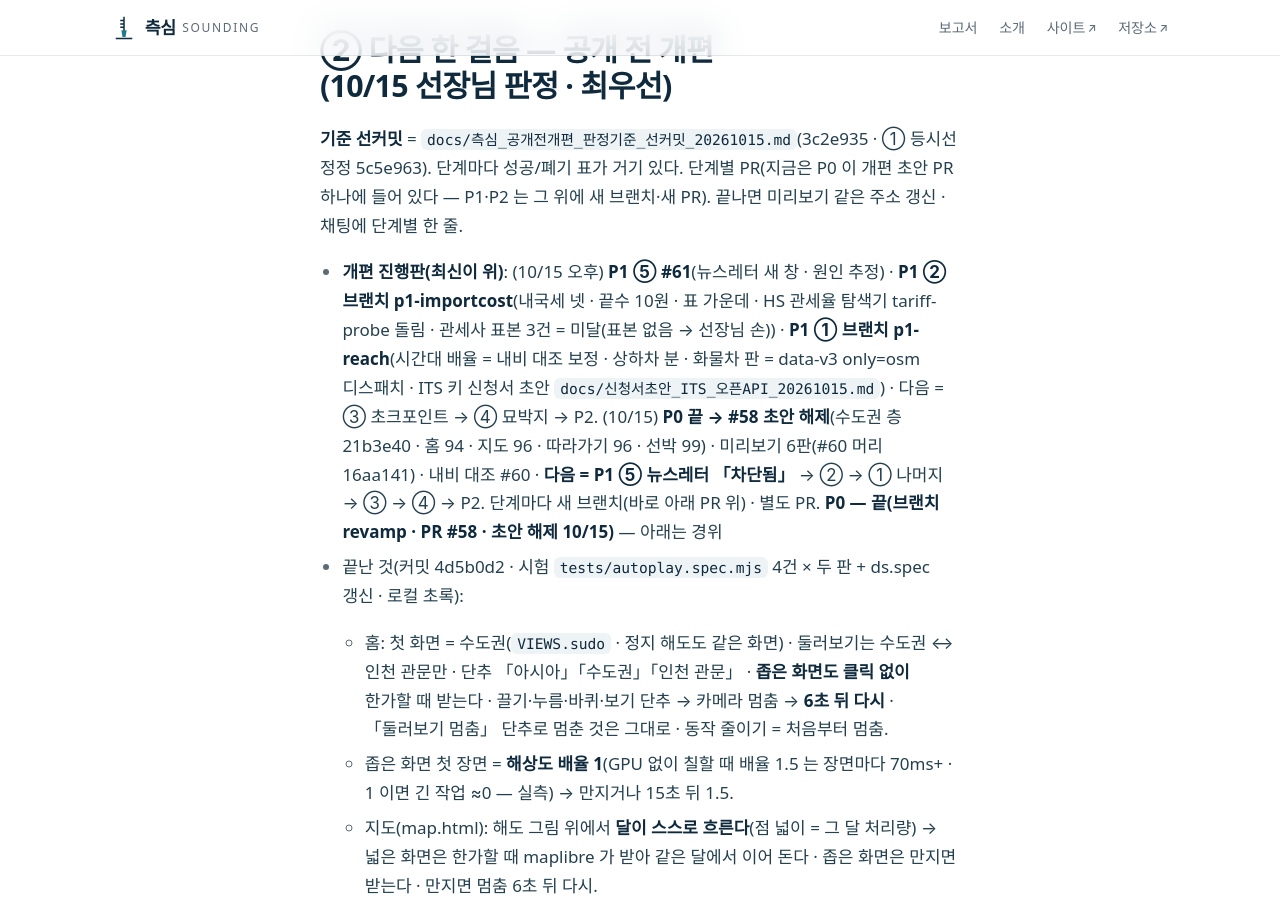
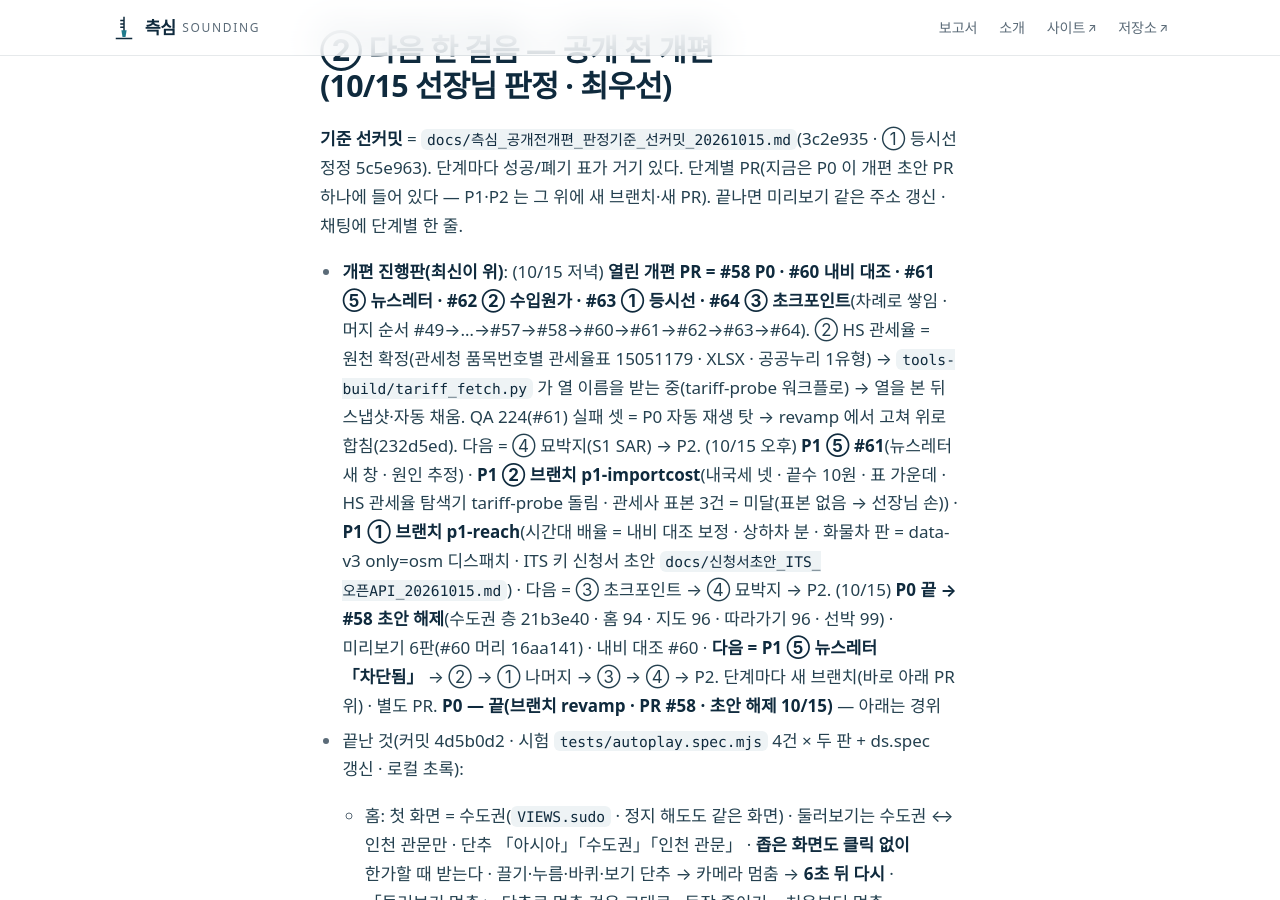
Before and after one commit to jisangj03-dev/incheon-port-analysis, a Jekyll site: the page built from docs/위임문_다음세션_20261012.md, in a window 1280 px wide and 900 px high, scrolled down 1789 px. Built offline with Jekyll 4.4.1, drawn with Linux system fonts in a browser that asks for light colours; some web fonts are replaced; our own code applies the rules of GitHub Pages for plain Markdown files.

Commit message:
인계 — 개편 PR #58·#60~#64 · 머지 순서 · ② HS 원천 확정
Co-Authored-By: Claude Opus 5.5 <noreply@anthropic.com>
Claude-Session: https://claude.ai/code/session_01L59oEoiMW7KHoJRFFkcN4Q

```diff
--- a/docs/위임문_다음세션_20261012.md
+++ b/docs/위임문_다음세션_20261012.md
@@ -16,7 +16,7 @@
 ## ② 다음 한 걸음 — 공개 전 개편(10/15 선장님 판정 · 최우선)
 **기준 선커밋** = `docs/측심_공개전개편_판정기준_선커밋_20261015.md`(3c2e935 · ① 등시선 정정 5c5e963). 단계마다 성공/폐기 표가 거기 있다. 단계별 PR(지금은 P0 이 개편 초안 PR 하나에 들어 있다 — P1·P2 는 그 위에 새 브랜치·새 PR). 끝나면 미리보기 같은 주소 갱신 · 채팅에 단계별 한 줄.
 
-- **개편 진행판(최신이 위)**: (10/15 오후) **P1 ⑤ #61**(뉴스레터 새 창 · 원인 추정) · **P1 ② 브랜치 p1-importcost**(내국세 넷 · 끝수 10원 · 표 가운데 · HS 관세율 탐색기 tariff-probe 돌림 · 관세사 표본 3건 = 미달(표본 없음 → 선장님 손)) · **P1 ① 브랜치 p1-reach**(시간대 배율 = 내비 대조 보정 · 상하차 분 · 화물차 판 = data-v3 only=osm 디스패치 · ITS 키 신청서 초안 `docs/신청서초안_ITS_오픈API_20261015.md`) · 다음 = ③ 초크포인트 → ④ 묘박지 → P2. (10/15) **P0 끝 → #58 초안 해제**(수도권 층 21b3e40 · 홈 94 · 지도 96 · 따라가기 96 · 선박 99) · 미리보기 6판(#60 머리 16aa141) · 내비 대조 #60 · **다음 = P1 ⑤ 뉴스레터 「차단됨」** → ② → ① 나머지 → ③ → ④ → P2. 단계마다 새 브랜치(바로 아래 PR 위) · 별도 PR.
+- **개편 진행판(최신이 위)**: (10/15 저녁) **열린 개편 PR = #58 P0 · #60 내비 대조 · #61 ⑤ 뉴스레터 · #62 ② 수입원가 · #63 ① 등시선 · #64 ③ 초크포인트**(차례로 쌓임 · 머지 순서 #49→…→#57→#58→#60→#61→#62→#63→#64). ② HS 관세율 = 원천 확정(관세청 품목번호별 관세율표 15051179 · XLSX · 공공누리 1유형) → `tools-build/tariff_fetch.py` 가 열 이름을 받는 중(tariff-probe 워크플로) → 열을 본 뒤 스냅샷·자동 채움. QA 224(#61) 실패 셋 = P0 자동 재생 탓 → revamp 에서 고쳐 위로 합침(232d5ed). 다음 = ④ 묘박지(S1 SAR) → P2. (10/15 오후) **P1 ⑤ #61**(뉴스레터 새 창 · 원인 추정) · **P1 ② 브랜치 p1-importcost**(내국세 넷 · 끝수 10원 · 표 가운데 · HS 관세율 탐색기 tariff-probe 돌림 · 관세사 표본 3건 = 미달(표본 없음 → 선장님 손)) · **P1 ① 브랜치 p1-reach**(시간대 배율 = 내비 대조 보정 · 상하차 분 · 화물차 판 = data-v3 only=osm 디스패치 · ITS 키 신청서 초안 `docs/신청서초안_ITS_오픈API_20261015.md`) · 다음 = ③ 초크포인트 → ④ 묘박지 → P2. (10/15) **P0 끝 → #58 초안 해제**(수도권 층 21b3e40 · 홈 94 · 지도 96 · 따라가기 96 · 선박 99) · 미리보기 6판(#60 머리 16aa141) · 내비 대조 #60 · **다음 = P1 ⑤ 뉴스레터 「차단됨」** → ② → ① 나머지 → ③ → ④ → P2. 단계마다 새 브랜치(바로 아래 PR 위) · 별도 PR.
 **P0 — 끝(브랜치 revamp · PR #58 · 초안 해제 10/15)** — 아래는 경위
 - 끝난 것(커밋 4d5b0d2 · 시험 `tests/autoplay.spec.mjs` 4건 × 두 판 + ds.spec 갱신 · 로컬 초록):
   - 홈: 첫 화면 = 수도권(`VIEWS.sudo` · 정지 해도도 같은 화면) · 둘러보기는 수도권 ↔ 인천 관문만 · 단추 「아시아」「수도권」「인천 관문」 · **좁은 화면도 클릭 없이** 한가할 때 받는다 · 끌기·누름·바퀴·보기 단추 → 카메라 멈춤 → **6초 뒤 다시** · 「둘러보기 멈춤」 단추로 멈춘 것은 그대로 · 동작 줄이기 = 처음부터 멈춤.
```
